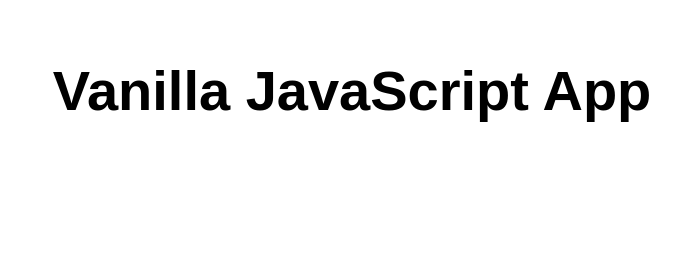
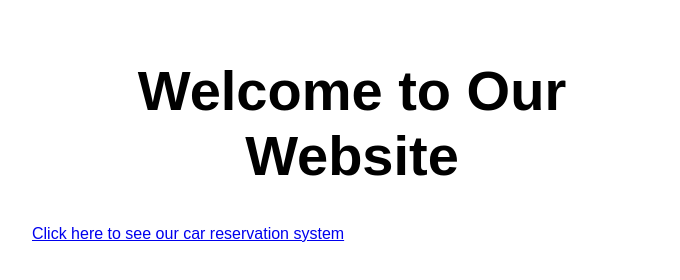
Before and after one commit to Thejaswini02/Static-webiste, a website: page src/index.html in a window 1280 px wide. Shown: the whole page, without its empty margins (288-968 px from the left). Drawn offline with Linux system fonts and the light colour scheme.

Commit message:
Update index.html

```diff
--- a/src/index.html
+++ b/src/index.html
@@ -5,12 +5,13 @@
   <meta charset="UTF-8">
   <meta name="viewport" content="width=device-width, initial-scale=1.0">
   <link rel="stylesheet" href="styles.css">
-  <title>Vanilla JavaScript App</title>
+  <title> Our Website </title>
 </head>
 
 <body>
   <main>
-    <h1>Vanilla JavaScript App</h1>
+    <h1>Welcome to Our Website</h1>
+    <a href="https://mynext-car.web.app/">Click here to see our car reservation system </a>
   </main>
 </body>
 
```
